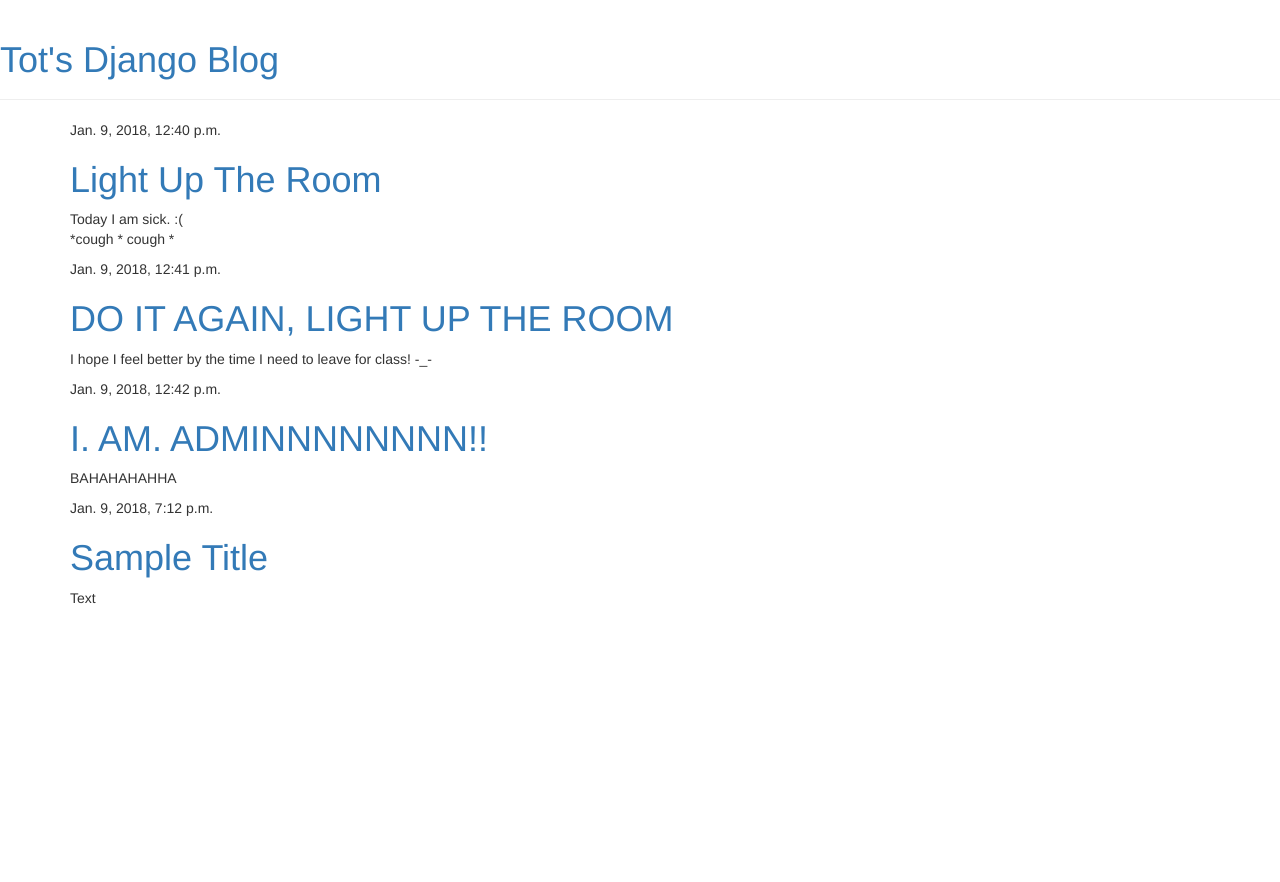
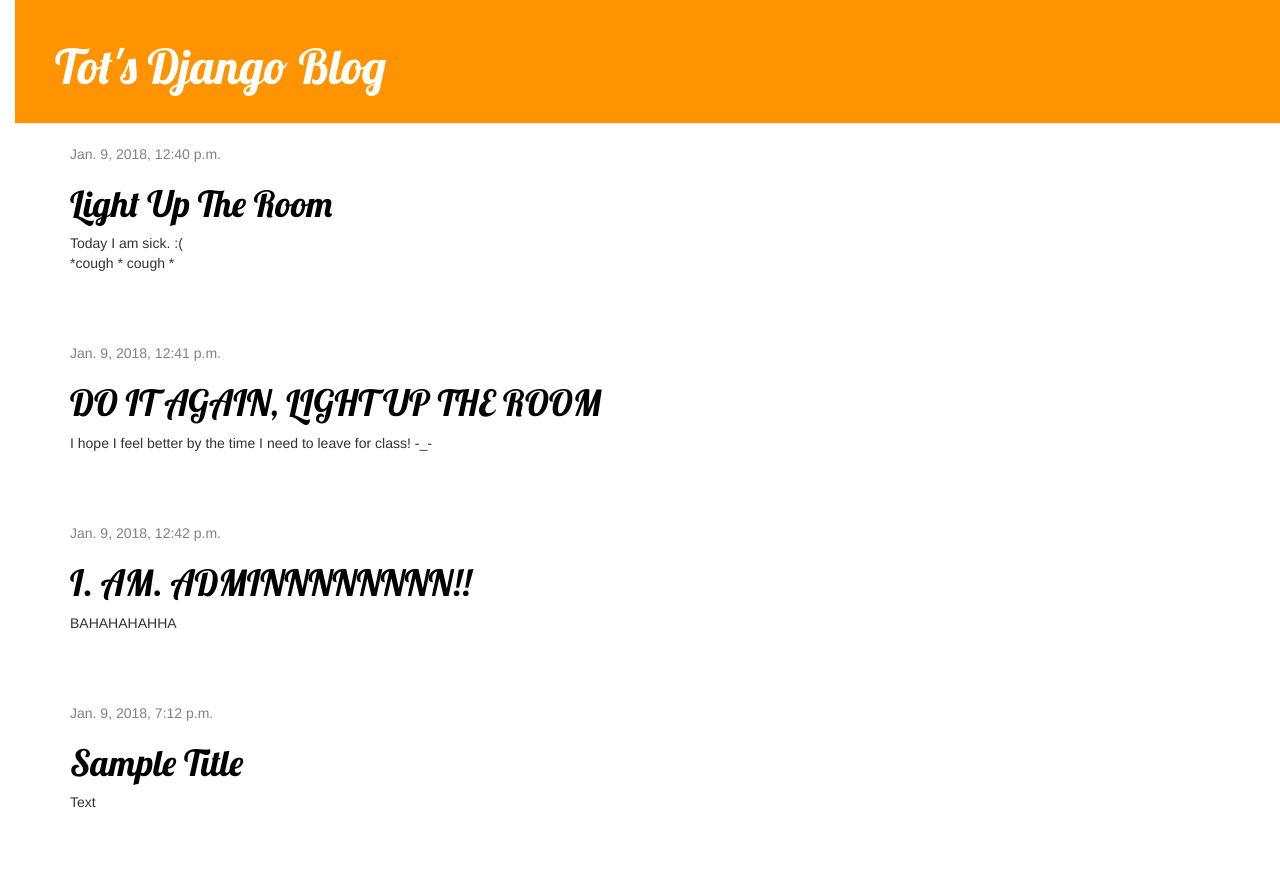
Before and after one commit to TatyCat/Django-Girls-Proj, a Django app: page / in a window 1280 px wide. Before the commit the page ends 604 px from the top, so only its background shows below. Run offline with Django 3.2, Linux system fonts and the light colour scheme; data comes from the database, SQL or seed files in the repository; some libraries are stand-ins or nearby versions.

Commit message:
Added Static folder

```diff
--- /dev/null
+++ b/blog/static/css/blog.css
@@ -0,0 +1,54 @@
+body {
+    padding-left: 15px;
+}
+
+h1 a {
+    color: #FCA205;
+    font-family: 'Lobster';
+}
+.page-header {
+    background-color: #ff9400;
+    margin-top: 0;
+    padding: 20px 20px 20px 40px;
+}
+
+.page-header h1, .page-header h1 a, .page-header h1 a:visited, .page-header h1 a:active {
+    color: #ffffff;
+    font-size: 36pt;
+    text-decoration: none;
+}
+
+.content {
+    margin-left: 40px;
+}
+
+h1, h2, h3, h4 {
+    font-family: 'Lobster', cursive;
+}
+
+.date {
+    color: #828282;
+}
+
+.save {
+    float: right;
+}
+
+.post-form textarea, .post-form input {
+    width: 100%;
+}
+
+.top-menu, .top-menu:hover, .top-menu:visited {
+    color: #ffffff;
+    float: right;
+    font-size: 26pt;
+    margin-right: 20px;
+}
+
+.post {
+    margin-bottom: 70px;
+}
+
+.post h1 a, .post h1 a:visited {
+    color: #000000;
+}
--- a/blog/templates/blog/base.html
+++ b/blog/templates/blog/base.html
@@ -3,8 +3,8 @@
 <html>
 
 <head>
-    <meta charset="utf-8" /> {% comment %}
-    <meta http-equiv="X-UA-Compatible" content="IE=edge"> {% endcomment %}
+    <meta charset="utf-8" />
+    <meta http-equiv="X-UA-Compatible" content="IE=edge">
     <title>Tot's Blog</title>
     <meta name="viewport" content="width=device-width, initial-scale=1">
     <link rel="stylesheet" href="//maxcdn.bootstrapcdn.com/bootstrap/3.2.0/css/bootstrap.min.css">
@@ -12,7 +12,6 @@
     <link rel="stylesheet" href="{% static 'css/blog.css' %}">
     <link href="//fonts.googleapis.com/css?family=Lobster&subset=latin,latin-ext" rel="stylesheet" type="text/css">
 
-    <!-- <script src="main.js"></script> -->
 </head>
 
 <body>
```
